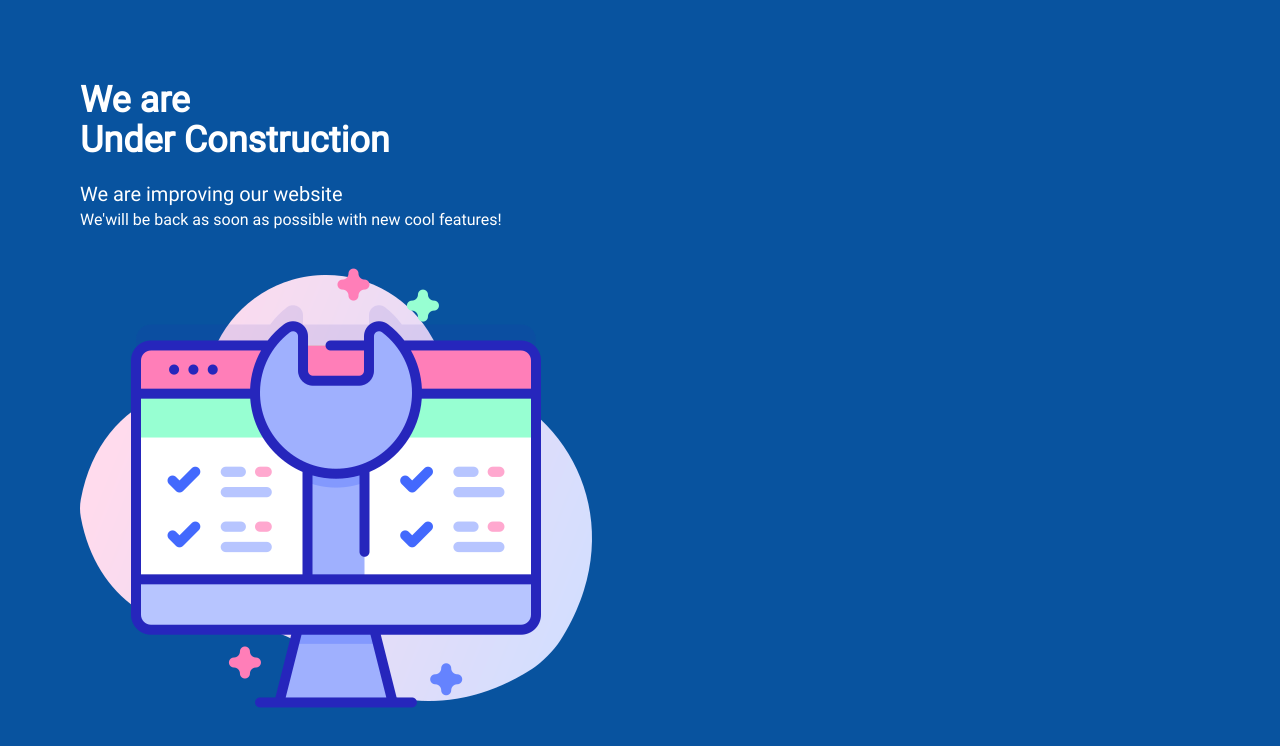
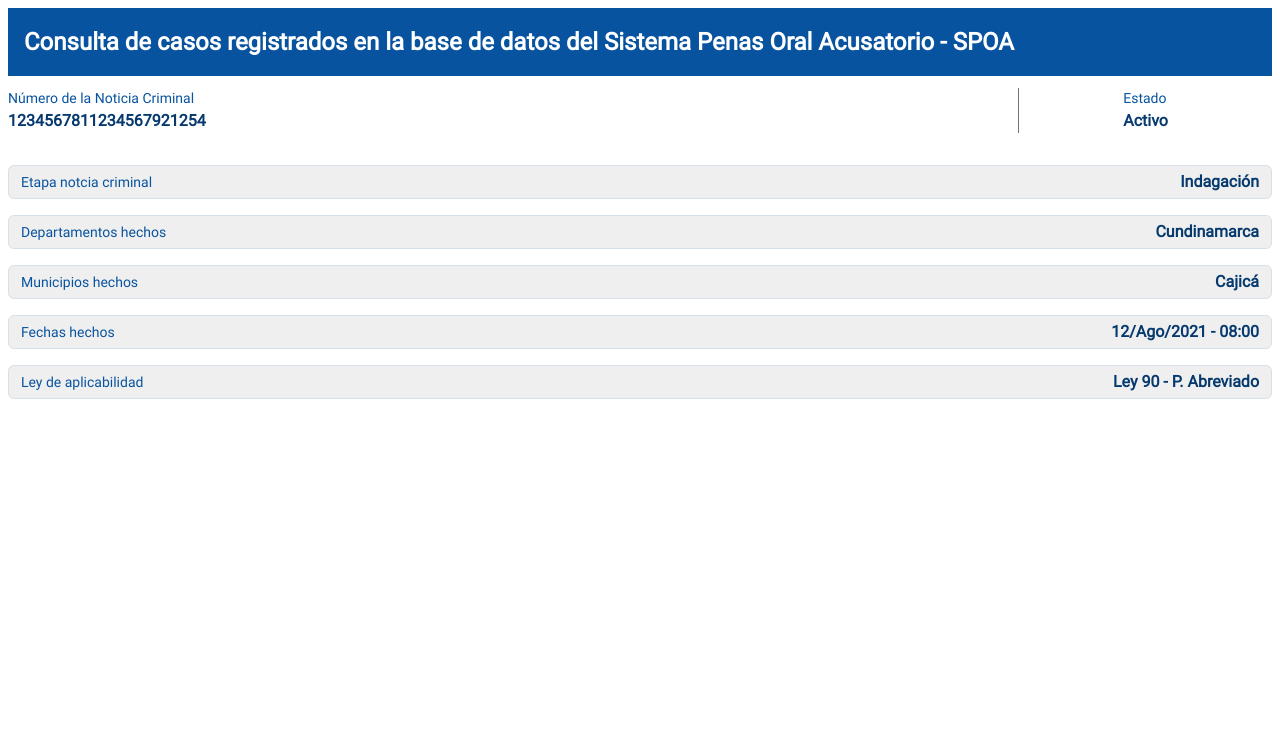
Before and after one commit to richard-tabares/app-consulta-web-fs, a React (Vite) app in the folder frontend/: page /consulta in a window 1280 px wide. Shown: the top 746 px of the page. Built offline with nearby package versions, Linux system fonts and the light colour scheme.

Commit message:
creacion del formulario de consulta, valida caracteres y se comienza vista de consulta

```diff
--- a/frontend/package.json
+++ b/frontend/package.json
@@ -11,7 +11,8 @@
   },
   "dependencies": {
     "react": "^18.3.1",
-    "react-dom": "^18.3.1"
+    "react-dom": "^18.3.1",
+    "react-router-dom": "^6.27.0"
   },
   "devDependencies": {
     "@eslint/js": "^9.13.0",
--- a/frontend/src/App.jsx
+++ b/frontend/src/App.jsx
@@ -1,14 +1,14 @@
 import './app.css'
-import { FormSearch } from './components/FormSearch'
-import { WebConstruction } from './components/WebConstruction'
+import { FormSearch } from './pages/FormSearch'
+import { WebConstruction } from './pages/WebConstruction'
 
 export const App = () => {
 
 
   return (
     <>
-      <WebConstruction />
-      {/* <FormSearch /> */}
+      {/* <WebConstruction /> */}
+      <FormSearch />
     </>
   )
 }
--- a/frontend/src/app.css
+++ b/frontend/src/app.css
@@ -30,11 +30,11 @@
 
     }
     .important {
-        @apply font-semibold text-blue text-[1.125rem]
+        @apply font-semibold text-blue text-[1rem]
 
     }
     .label {
-        @apply font-light text-blue text-[0.875rem]
+        @apply font-light text-label text-[0.875rem]
 
     }
     .data {
@@ -49,6 +49,12 @@
         @apply font-light text-blue text-[1.375rem]
 
     }
+    .message{
+        @apply font-normal text-red-900 text-sm
+    }
+    .bg-lable-gray{
+        @apply bg-background border border-line px-3 py-1 rounded-md grid grid-flow-col justify-between items-center
+    }
 
 
 }
--- a/frontend/src/components/FormSearch.jsx
+++ /dev/null
@@ -1,60 +0,0 @@
-import {useForm} from '../Hooks/useForm'
-export const FormSearch = () => {
-
-    const initialQuery = {
-        query: ''
-    }
-
-    const { onInputChange, query } = useForm(initialQuery)
-
-
-
-
-    const onSubmit = (e) => {
-        e.preventDefault()
-    }
-
-    const onQuery = () => {
-        console.log(query)
-    }
-
-    return (
-
-
-      <section className="content-main">
-
-          <form onSubmit={onSubmit}>
-
-                <h1 className="title mb-6">Consulta de casos registrados en la base de datos del Sistema Penas Oral Acusatorio - SPOA</h1>
-
-              <p className="title-table mb-2">Número de denuncia <b className="text-red-600 text-sm">*</b></p>
-
-
-              <section className="grid mb-6">
-
-                    <input
-                        type="search"
-                        name="query"
-                        value={query}
-                        placeholder="Digite su número de denuncia"
-                        className="input-search"
-                        onChange={onInputChange}
-
-                    />
-                  <p className="important font-thin important! justify-self-end">Número de 21 digitos</p>
-
-              </section>
-
-                <input
-                    type="button"
-                    value="Buscar"
-                    className="btn-send"
-                    onClick={onQuery}
-                />
-          </form>
-
-        </section>
-
-
-  )
-}
--- /dev/null
+++ b/frontend/src/components/Message.jsx
@@ -0,0 +1,10 @@
+
+export const Message = ({ message }) => {
+    return (
+
+
+      <div className="message">{ message }</div>
+
+
+  )
+}
--- a/frontend/src/main.jsx
+++ b/frontend/src/main.jsx
@@ -1,10 +1,13 @@
 // import { StrictMode } from 'react'
-import { App } from './App'
 import { createRoot } from 'react-dom/client'
+import { BrowserRouter } from 'react-router-dom'
+import { AppRouter } from './router/AppRouter'
 import './app.css'
 
 createRoot(document.getElementById('root')).render(
   // <StrictMode>
-  <App />
+  <BrowserRouter>
+    <AppRouter />
+  </BrowserRouter>
   // </StrictMode>,
 )
--- /dev/null
+++ b/frontend/src/pages/FormSearch.jsx
@@ -0,0 +1,88 @@
+import { useState } from 'react'
+import { Message } from '../components/Message'
+import { useForm } from '../Hooks/useForm'
+import { Results } from './Results'
+import { useNavigate } from 'react-router-dom'
+
+export const FormSearch = () => {
+
+    const [message, setMessage] = useState()
+    const [messageState, setMessageState] = useState(true)
+    const navigate = useNavigate()
+
+    const initialQuery = {
+        query: ''
+    }
+
+    const { onInputChange, query } = useForm(initialQuery)
+
+
+
+
+    const onSubmit = (e) => {
+        e.preventDefault()
+    }
+
+    const onQuery = () => {
+
+        if (query.length === 21) {
+
+            setMessageState(false)
+            navigate('/consulta', { state: {query} })
+
+            console.log(query)
+
+
+        } else {
+
+            setMessageState(true)
+            setMessage('Número de la denuncia de ser de 21 caracteres')
+
+        }
+
+    }
+
+    return (
+
+
+        <section className="content-main">
+
+            <form onSubmit={onSubmit}>
+
+                <h1 className="title mb-6">Consulta de casos registrados en la base de datos del Sistema Penas Oral Acusatorio - SPOA</h1>
+
+                <p className="title-table mb-2">Número de denuncia <b className="text-red-600 text-sm">*</b></p>
+
+
+                <section className="grid mb-2">
+
+                    <input
+                        type="search"
+                        name="query"
+                        value={query}
+                        placeholder="Digite su número de denuncia"
+                        className="input-search mb-2"
+                        onChange={onInputChange}
+
+                    />
+                    <p className="important font-thin text-sm justify-self-end">Número de 21 digitos</p>
+
+                </section>
+
+                {
+                    messageState && <Message message={message} />
+                }
+
+                <input
+                    type="button"
+                    value="Buscar"
+                    className="btn-send mt-6"
+                    onClick={onQuery}
+                />
+            </form>
+
+        </section>
+
+
+    )
+}
--- /dev/null
+++ b/frontend/src/pages/Results.jsx
@@ -0,0 +1,76 @@
+import { useLocation } from 'react-router-dom'
+
+export const Results = () => {
+
+  const location = useLocation();
+  const query = location.state?.query || ''
+
+  return (
+
+    <section className='p-2 grid gap-3'>
+
+      <header className='title bg-label text-white p-4'>
+
+        Consulta de casos registrados en la base de datos del Sistema Penas Oral Acusatorio - SPOA
+
+      </header>
+
+      {/* INICIO DE INFORMAICON GENERAL */}
+      <section className='grid gap-4'>
+
+        <section className='grid grid-flow-col grid-cols-5 mb-4'>
+
+          <section className='border-r-gray-500 border-r col-span-4'>
+
+            <p className='label'>Número de la Noticia Criminal</p>
+            <p className='important'>1234567811234567921254</p>
+
+          </section>
+          <section className='col-span-1 justify-center grid'>
+
+            <p className='label'>Estado</p>
+            <p className='important'>Activo</p>
+
+          </section>
+
+        </section>
+
+        <section className='bg-lable-gray'>
+
+          <p className='label'>Etapa notcia criminal</p>
+          <p className='important'>Indagación</p>
+
+        </section>
+        <section className='bg-lable-gray'>
+
+          <p className='label'>Departamentos hechos</p>
+          <p className='important'>Cundinamarca</p>
+
+        </section>
+        <section className='bg-lable-gray'>
+
+          <p className='label'>Municipios hechos</p>
+          <p className='important'>Cajicá</p>
+
+        </section>
+        <section className='bg-lable-gray'>
+
+          <p className='label'>Fechas hechos</p>
+          <p className='important'>12/Ago/2021 - 08:00</p>
+
+        </section>
+        <section className='bg-lable-gray'>
+
+          <p className='label'>Ley de aplicabilidad</p>
+          <p className='important'>Ley 90 - P. Abreviado</p>
+
+        </section>
+
+      </section>
+      {/* FIN DE INFORMAICON GENERAL  */}
+
+
+    </section>
+
+  )
+}
--- /dev/null
+++ b/frontend/src/router/AppRouter.jsx
@@ -0,0 +1,16 @@
+import { Routes, Route } from 'react-router-dom'
+import { FormSearch } from '../pages/FormSearch'
+import { Results } from '../pages/Results'
+
+export const AppRouter = () => {
+    return (
+
+        <Routes>
+
+            <Route path='/' element={<FormSearch />} />
+            <Route path='/consulta' element={<Results />} />
+
+
+        </Routes>
+    )
+}
```
Also changed, not shown: frontend/src/pages/WebConstruction.jsx (renamed from frontend/src/components/WebConstruction.jsx), 1 other file (tests, documents, lock files or other folders).
